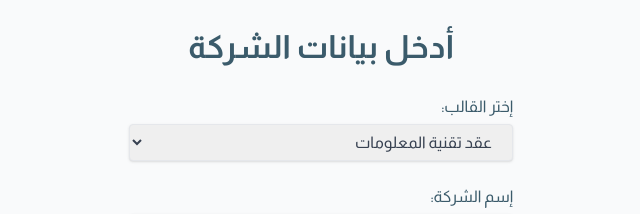
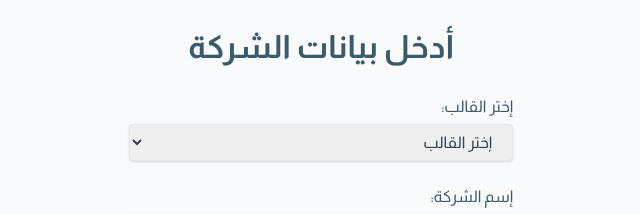
Before and after one commit to OthmanAhmed7/digimosh, a Next.js app: page / in a window 1280 px wide. Shown: the part 800-1014 px from the top of the page, without its empty margins (319-959 px from the left). Built offline with nearby package versions, Linux system fonts and the light colour scheme; what tailwindcss-rtl would draw is missing.

Commit message:
fix a problem in the first option

```diff
--- a/components/Form.jsx
+++ b/components/Form.jsx
@@ -52,6 +52,7 @@ export default function Form() {
             onChange={(e) => setDocumentTemplate(e.target.value)}
             className="w-full px-[1rem] py-[.5rem] leading-tight text-gray-700 border rounded shadow outline-none mb-[1.5rem]"
           >
+            <option value="">إختر القالب</option>
             <option value="عقد_تقنية_المعلومات.docx">
               عقد تقنية المعلومات
             </option>
```
Also changed, not shown: 2 other files (tests, documents, lock files or other folders).
